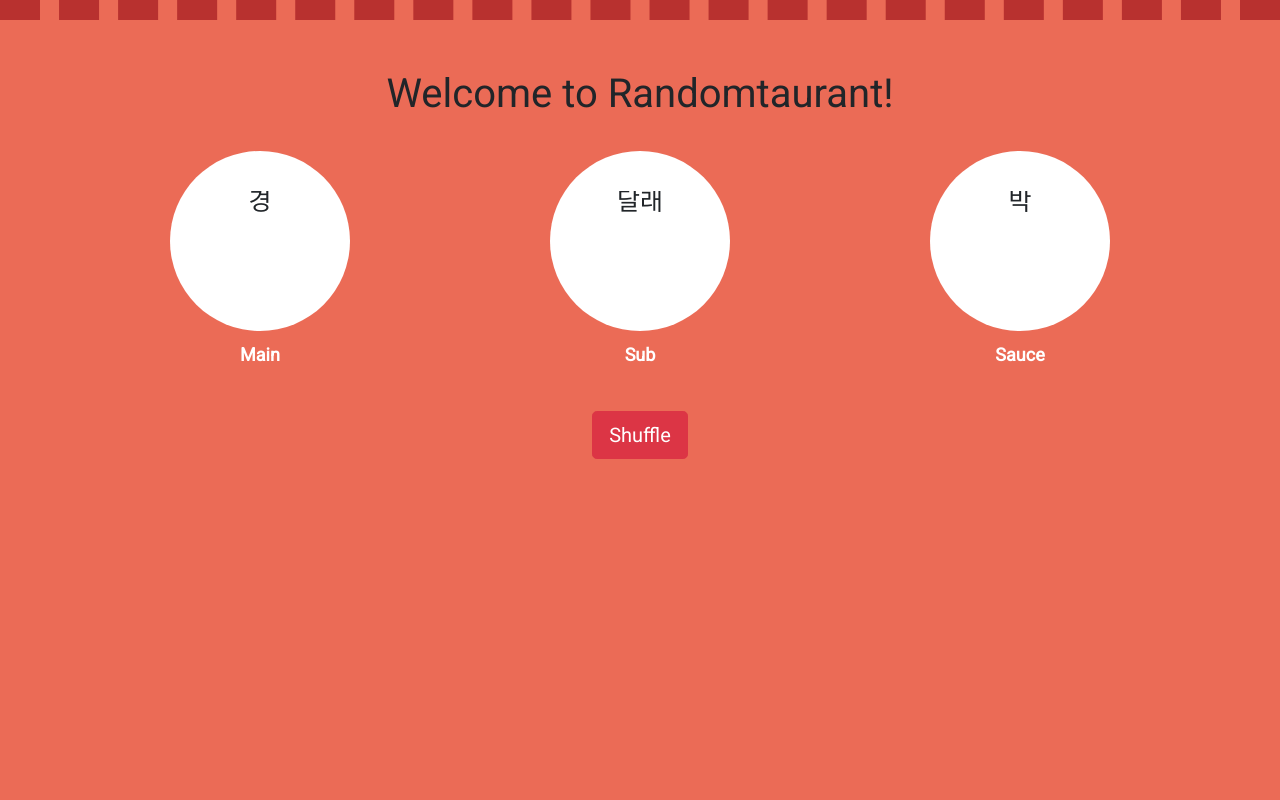
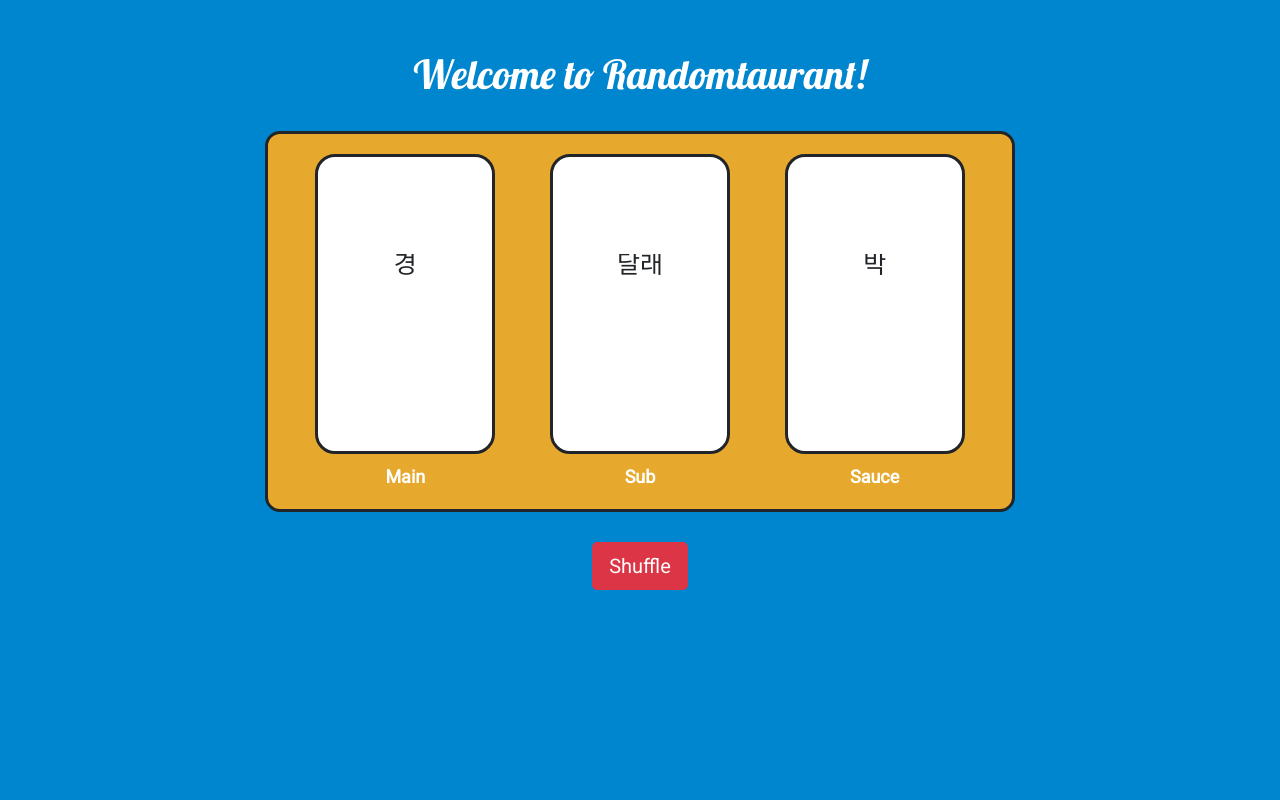
Before and after one commit to prattvaidya/randomtaurant, a website with bundled scripts: page index.html in a window 1280 px wide. Built offline with nearby package versions, Linux system fonts and the light colour scheme.

Commit message:
Design update

```diff
--- a/index.html
+++ b/index.html
@@ -19,6 +19,8 @@
     <script src="https://cdnjs.cloudflare.com/ajax/libs/highlight.js/9.12.0/highlight.min.js"></script>
     <script src="https://cdnjs.cloudflare.com/ajax/libs/highlight.js/9.12.0/languages/javascript.min.js"></script>
     <script defer src="https://use.fontawesome.com/releases/v5.0.10/js/all.js" integrity="sha384-slN8GvtUJGnv6ca26v8EzVaR9DC58QEwsIk9q1QXdCU8Yu8ck/tL/5szYlBbqmS+" crossorigin="anonymous"></script>
+    <link rel="preconnect" href="https://fonts.gstatic.com">
+<link href="https://fonts.googleapis.com/css2?family=Lobster&display=swap" rel="stylesheet">
   </head>
 
   <body>
@@ -55,11 +57,11 @@
             <div id="machine3Result" class="col-xs-4 machineResult">Sauce</div>
           </div>
 
-          <div class="btn-group btn-group-justified" role="group">
-            <button id="randomizeButton" type="button" class="btn btn-danger btn-lg">Shuffle</button>
-          </div>
         </div>
 
+        <div class="btn-group btn-group-justified" role="group">
+          <button id="randomizeButton" type="button" class="btn btn-danger btn-lg">Shuffle</button>
+        </div>
       </div>
     </div>
 
--- a/styles/style.css
+++ b/styles/style.css
@@ -44,11 +44,16 @@ code {
 h1 {
   text-align: center;
   padding-bottom: 25px;
+  color: white;
+  font-family: "Lobster", cursive;
 }
 
 .container {
   padding-top: 50px;
   padding-bottom: 50px;
+  display: flex;
+  flex-direction: column;
+  max-width: 750px;
 }
 
 a {
@@ -171,20 +176,32 @@ footer .content {
 #randomize {
   /* border-bottom: 10px solid rgb(72, 158, 48); */
   height: 100%;
-  background-color: #eb6b56;
-  border-top: 20px dashed #b8312f;
+  background-color: #0086cf;
+  /* background-color: #eb6b56; */
+  /* border-top: 20px dashed #b8312f; */
+}
+
+.row {
+  background-color: #e7a92d;
+  padding: 20px;
+  border: 3px solid;
+  border-radius: 15px;
 }
 
 #randomize .row > div.col-sm-4 > div {
   padding: 40px;
   width: 180px;
-  height: 180px;
+  height: 300px;
   background: white;
-  border-radius: 50%;
+  border-radius: 20px;
+  border: 3px solid;
   margin-left: auto;
   margin-right: auto;
   display: block;
   text-align: center;
+  display: flex;
+  align-items: center;
+  justify-content: center;
 }
 
 #randomize .row > div.col-xs-4 > div {
@@ -212,10 +229,12 @@ footer .content {
   color: #fff;
   text-align: center;
   font-weight: 900;
-  height: 50px !important;
+  height: 35px !important;
   background: transparent !important;
   font-size: 18px;
   padding: 10px !important;
+  padding-bottom: 0px !important;
+  border: 0px !important;
 }
 
 /*
@@ -318,6 +337,7 @@ footer .content {
 #casino .btn-group {
   margin-top: 150px;
   transform: translateX(-25px);
+  margin: auto;
 }
 
 #casino .btn-group .btn {
```
